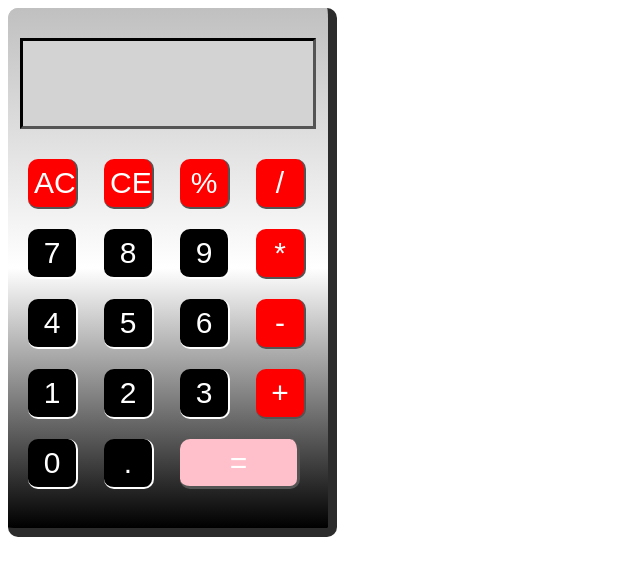
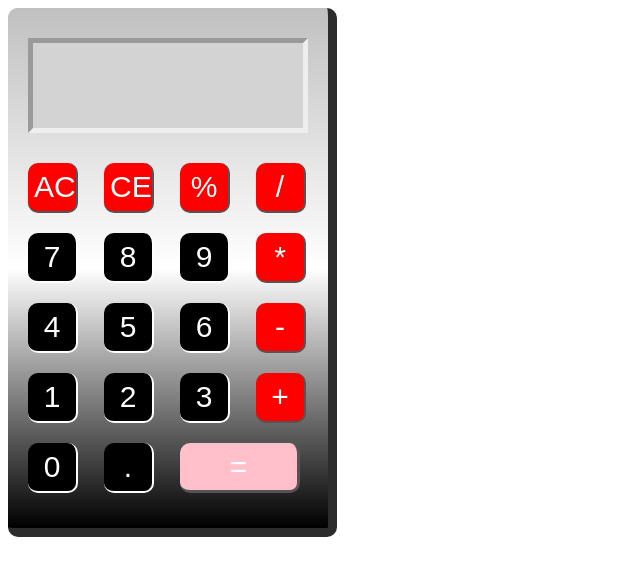
Before and after one commit to puregold71/jsCalculator, a plain HTML site: page index.html in a window 1280 px wide. Shown: the whole page, without its empty margins (0-640 px from the left). Drawn offline with nearby package versions, Linux system fonts and the light colour scheme.

Commit message:
changed size of screen and added overflow

```diff
--- a/index.css
+++ b/index.css
@@ -88,17 +88,17 @@
 #screen {
     background-color: lightgray;
     height: 75px;
-    width: 280px;
+    width: 260px;
     margin: auto auto;
     margin-top: 20px;
     margin-bottom: 20px;
-    border-width: 3;
-    border-color: black;
+    border-width: 5px;
     border-style: inset;
     text-align:right;
     font-size: 30px;
     line-height: 2.5;
-    padding: 5px
+    padding: 5px;
+    overflow: auto;
 
 
 
```
